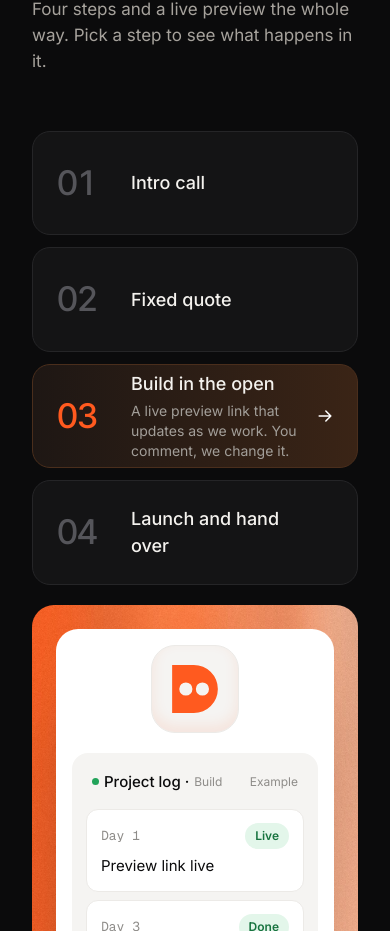
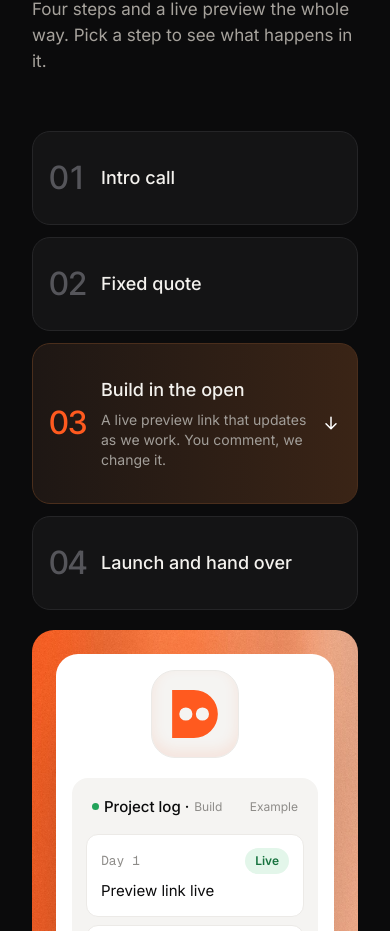
Before and after one commit to GIKSN-RESEARCH/Doom, a Next.js app: page / in a window 390 px wide. Shown: the part 5051-5982 px from the top of the page. Built offline with nearby package versions, Linux system fonts and the light colour scheme.

Commit message:
fix: refine mobile Process card spacing and arrows

```diff
--- a/src/components/studio/Process.module.css
+++ b/src/components/studio/Process.module.css
@@ -180,13 +180,35 @@
 }
 @media (max-width: 960px) {
   .grid {
-    grid-template-columns: 1fr;
+    grid-template-columns: minmax(0, 1fr);
   }
   .row {
-    min-height: 96px;
+    display: grid;
+    grid-template-columns: 40px minmax(0, 1fr) 20px;
+    flex: none;
+    gap: 12px;
+    padding: 20px 16px;
+  }
+  .number {
+    width: auto;
+    font-size: 32px;
+  }
+  .text {
+    gap: 6px;
+    overflow-wrap: anywhere;
+  }
+  .number,
+  .title {
+    line-height: 28px;
   }
 }
 @media (max-width: 640px) {
+  .row {
+    padding-block: 32px;
+  }
+  .arrow svg {
+    transform: rotate(90deg);
+  }
   .card {
     padding: 16px;
   }
@@ -210,3 +232,23 @@
     gap: 5px;
   }
 }
+@media (max-width: 380px) {
+  .row {
+    grid-template-columns: 32px minmax(0, 1fr) 16px;
+    gap: 8px;
+  }
+  .number {
+    font-size: 28px;
+  }
+  .title {
+    font-size: 17px;
+  }
+  .number,
+  .title {
+    line-height: 26px;
+  }
+  .arrow svg {
+    width: 16px;
+    height: 16px;
+  }
+}
--- a/src/components/studio/ProcessTabs.tsx
+++ b/src/components/studio/ProcessTabs.tsx
@@ -35,6 +35,8 @@ export function ProcessTabs({
             className={`${styles.row} ${selected === i ? styles.selected : ""}`}
             key={item.num}
             id={`process-tab-${i}`}
+            aria-label={`${item.num} ${item.title}`}
+            aria-describedby={selected === i ? `process-desc-${i}` : undefined}
             aria-controls="process-log"
             aria-selected={selected === i}
             tabIndex={selected === i ? 0 : -1}
@@ -65,7 +67,9 @@ export function ProcessTabs({
             <span className={styles.number}>{item.num}</span>
             <span className={styles.text}>
               <span className={styles.title}>{item.title}</span>
-              <span className={styles.description}>{item.desc}</span>
+              <span id={`process-desc-${i}`} className={styles.description}>
+                {item.desc}
+              </span>
             </span>
             <span className={styles.arrow}>
               <Arrow direction="right" />
```
